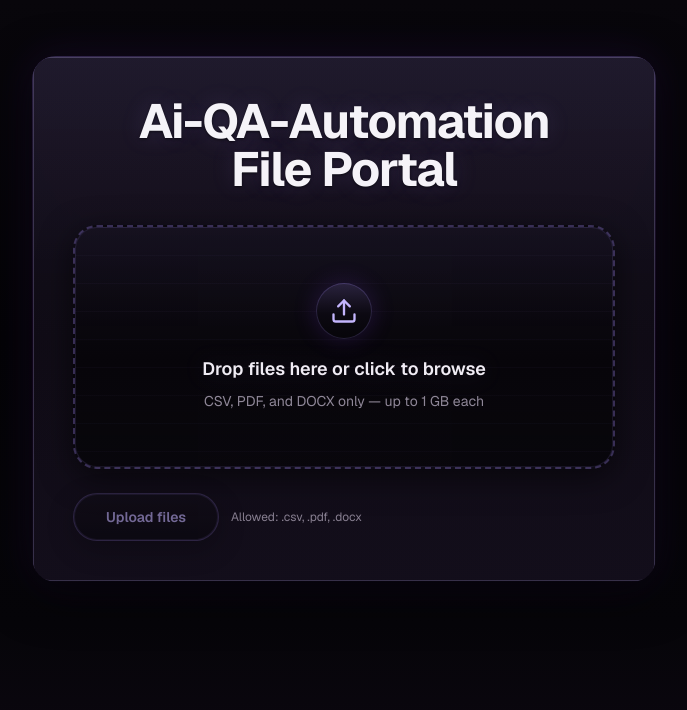
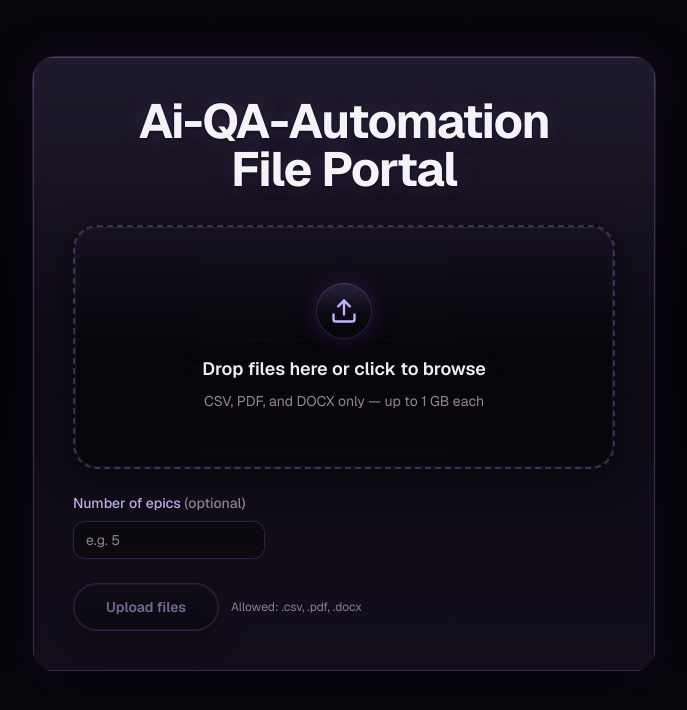
Before and after one commit to JamesKunn/Ai-QA-Automation, a Next.js app in the folder frontend/: page / in a window 1280 px wide. Shown: the top 710 px of the page, without its empty margins (296-983 px from the left). Built offline with nearby package versions, Linux system fonts and the light colour scheme.

Commit message:
feat: add no of epics input field

```diff
--- a/frontend/src/app/api/upload/route.ts
+++ b/frontend/src/app/api/upload/route.ts
@@ -11,6 +11,7 @@ export async function POST(request: Request) {
   try {
     const formData = await request.formData();
     const entries = formData.getAll("files");
+    const numberOfEpics = formData.get("numberOfEpics");
 
     if (entries.length === 0) {
       return NextResponse.json(
@@ -58,6 +59,9 @@ export async function POST(request: Request) {
         for (const file of accepted) {
           n8nFormData.append("files", file, file.name);
         }
+        if (typeof numberOfEpics === "string" && numberOfEpics.trim()) {
+          n8nFormData.append("numberOfEpics", numberOfEpics.trim());
+        }
 
         const response = await fetch(n8nUrl, {
           method: "POST",
--- a/frontend/src/components/FileUpload.tsx
+++ b/frontend/src/components/FileUpload.tsx
@@ -50,6 +50,7 @@ export default function FileUpload() {
   const [isDragging, setIsDragging] = useState(false);
   const [status, setStatus] = useState<UploadStatus>("idle");
   const [message, setMessage] = useState<string | null>(null);
+  const [epicCount, setEpicCount] = useState("");
 
   useEffect(() => {
     if (!message || status === "uploading" || status === "idle") return;
@@ -110,6 +111,9 @@ export default function FileUpload() {
     const formData = new FormData();
     for (const { file } of validFiles) {
       formData.append("files", file);
+    }
+    if (epicCount.trim()) {
+      formData.append("numberOfEpics", epicCount.trim());
     }
 
     try {
@@ -302,6 +306,31 @@ export default function FileUpload() {
         </div>
       )}
 
+      <div className="mt-6">
+        <label
+          htmlFor="epic-count"
+          className="mb-2 block text-sm font-medium text-[#c4b5fd]"
+        >
+          Number of epics{" "}
+          <span className="text-[#8f8798]">(optional)</span>
+        </label>
+        <input
+          id="epic-count"
+          type="number"
+          min={1}
+          step={1}
+          inputMode="numeric"
+          value={epicCount}
+          onChange={(e) => setEpicCount(e.target.value)}
+          placeholder="e.g. 5"
+          className="w-full max-w-[12rem] rounded-xl border px-3 py-2 text-sm text-[#f0ecf4] outline-none transition-colors placeholder:text-[#8f8798] focus:border-[#c4b5fd]/50"
+          style={{
+            background: "rgba(8,6,11,0.6)",
+            borderColor: "rgba(167,139,250,0.22)",
+          }}
+        />
+      </div>
+
       <div className="mt-6 flex flex-col gap-3 sm:flex-row sm:items-center">
         <button
           type="button"
```
